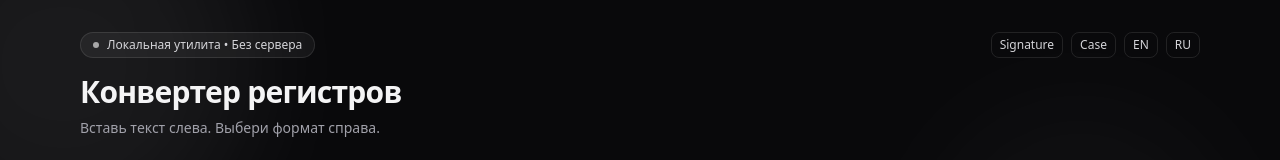
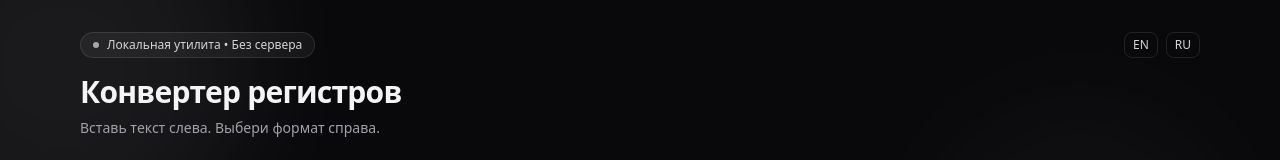
Before and after one commit to katoblackmore/case-converter-1.0, a React (Vite) app: page / in a window 1280 px wide. Shown: the top 160 px of the page. Built offline with nearby package versions, Linux system fonts and the light colour scheme.

Commit message:
refactor: remove unused header buttons and state
Clean up header, state, and unused types for Signature view.

```diff
--- a/src/App.tsx
+++ b/src/App.tsx
@@ -18,7 +18,6 @@ Also:
 - Added lightweight self-tests for transforms (console.assert) in DEV.
 */
 
-type View = "signature" | "case";
 type Lang = "en" | "ru";
 
 type ActionKey =
@@ -268,7 +267,6 @@ async function safeCopyToClipboard(text: string): Promise<boolean> {
 }
 
 export default function App() {
-  const [view, setView] = useState<View>("case");
   const [lang, setLang] = useState<Lang>("ru");
   const t = UI[lang];
 
@@ -351,12 +349,6 @@ export default function App() {
             </div>
 
             <div className="flex items-center gap-2">
-              <button type="button" onClick={() => setView("signature")} className={buttonGhost}>
-                Signature
-              </button>
-              <button type="button" onClick={() => setView("case")} className={buttonGhost}>
-                Case
-              </button>
               <button type="button" onClick={() => setLang("en")} className={buttonGhost}>
                 {t.lang.en}
               </button>
@@ -367,20 +359,13 @@ export default function App() {
           </div>
 
           <h1 className="mt-4 text-2xl md:text-3xl font-semibold tracking-tight">
-            {view === "case" ? t.title : "Email signature generator"}
+            {t.title}
           </h1>
           <p className="mt-2 text-sm text-zinc-400 max-w-2xl">
-            {view === "case" ? t.subtitle : "Signature generator placeholder view"}
+            {t.subtitle}
           </p>
         </header>
 
-        {view === "signature" && (
-          <div className="rounded-2xl border border-white/10 bg-white/5 p-6 text-zinc-400">
-            Signature view placeholder.
-          </div>
-        )}
-
-        {view === "case" && (
           <div className="grid grid-cols-1 lg:grid-cols-2 gap-4 lg:gap-6 flex-1 min-h-0 lg:grid-rows-[1fr]">
             <div className="rounded-2xl border border-white/10 bg-white/5 p-4 md:p-5 flex flex-col min-h-0 overflow-hidden">
               <div className="flex items-center justify-between shrink-0">
@@ -446,7 +431,6 @@ export default function App() {
               </div>
             </div>
           </div>
-        )}
       </div>
     </div>
   );
```
